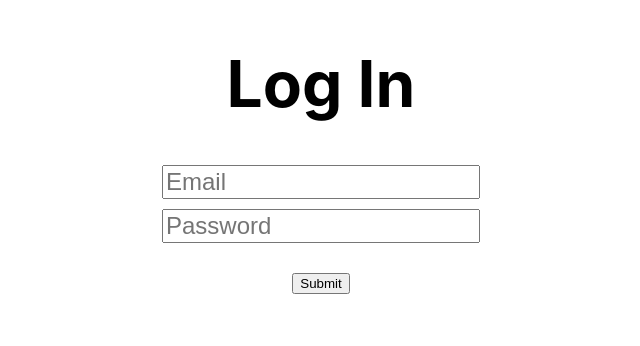
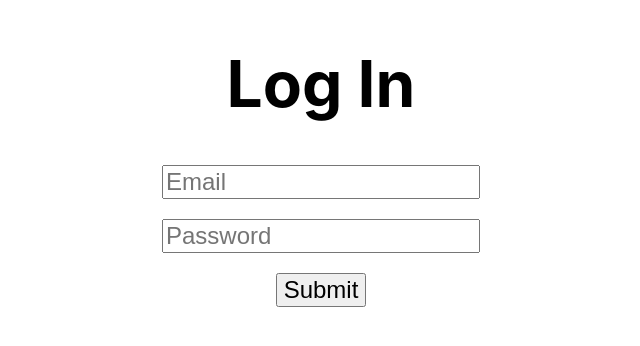
Before and after one commit to RodrigoDLPontes/junior-design-web, a React (Create React App) app: page / in a window 1280 px wide. Shown: the part 190-536 px from the top of the page, without its empty margins (319-959 px from the left). Built offline with nearby package versions, Linux system fonts and the light colour scheme; no server answers.

Commit message:
allows submit with return key on login screen

```diff
--- a/src/Login.js
+++ b/src/Login.js
@@ -13,14 +13,18 @@
     return (
       <div className="login">
         <h1>Log In</h1>
-        <form>
-          <input type="text" placeholder="Email" value={this.state.email} onChange={this.emailOnChange} />
-        </form>
-        <form>
-          <input type="password" placeholder="Password" value={this.state.password} onChange={this.passwordOnChange} />
-        </form>
-        {this.state.errorOccured && <p>Invalid email and/or password</p>}
-        <button onClick={this.submitOnClick}>Submit</button>
+        <div style={{textAlign: 'center'}}>
+          <form onSubmit={this.submitOnClick}>
+            <input type="text" placeholder="Email" value={this.state.email} onChange={this.emailOnChange} />
+            <br />
+            <br />
+            <input type="password" placeholder="Password" value={this.state.password} onChange={this.passwordOnChange} />
+            <br />
+            {this.state.errorOccured && <p>Invalid email and/or password</p> }
+            <br />
+            <input type="submit" value="Submit"/>
+          </form>
+        </div>
       </div>
     );
   }
@@ -29,7 +33,10 @@
 
   passwordOnChange = (event) => this.setState({ password: event.target.value });
 
-  submitOnClick = () => this.login();
+  submitOnClick = (e) => {
+    e.preventDefault();
+    this.login();
+  };
 
   async login() {
     const email = this.state.email;
```
Also changed, not shown: public/manifest.json.
